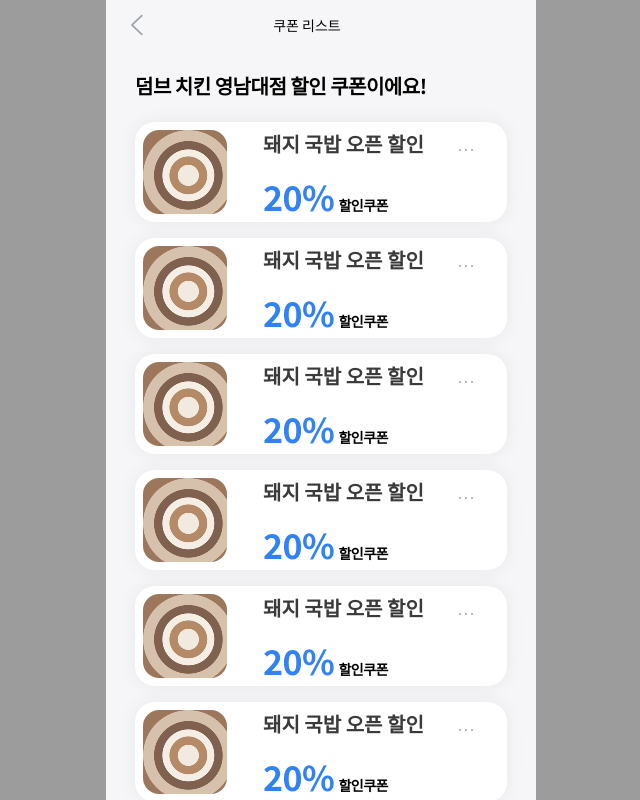
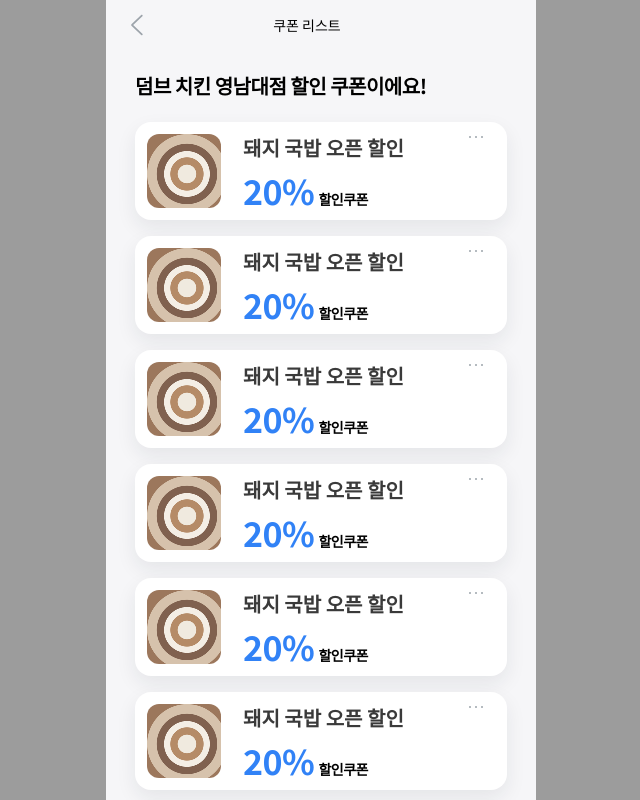
Before and after one commit to YU-Capstone-Design/All-Ligo-Web, a React (Vite) app: page /guest/coupons in a window 1280 px wide. Shown: the whole page, without its empty margins (319-959 px from the left). Built offline with nearby package versions, Linux system fonts and the light colour scheme; a web font is replaced by a local one.

Commit message:
fix : 게스트 쿠폰 목록 UI 수정

```diff
--- a/src/pages/GuestCouponList.jsx
+++ b/src/pages/GuestCouponList.jsx
@@ -43,7 +43,7 @@ const GuestCouponHeader = () => {
 };
 
 const CouponImage = ({ imageUrl }) => (
-  <div className="h-[84px] w-[84px] shrink-0 overflow-hidden rounded-[16px] bg-[#c8b29d]">
+  <div className="h-[74px] w-[74px] shrink-0 overflow-hidden rounded-[12px] bg-[#c8b29d]">
     {imageUrl ? (
       <img
         className="h-full w-full object-cover"
@@ -60,11 +60,11 @@ const CouponImage = ({ imageUrl }) => (
 );
 
 const CouponCard = ({ coupon }) => (
-  <article className="relative flex h-[100px] w-full items-start overflow-hidden rounded-[20px] bg-white p-[8px] shadow-[0_0_20px_rgba(0,0,0,0.06)]">
-    <div className="flex min-w-0 items-start gap-[36px] pr-[52px]">
+  <article className="relative flex h-[98px] w-full overflow-hidden rounded-[16px] bg-white p-[12px] shadow-[0_8px_20px_rgba(23,35,53,0.08)]">
+    <div className="flex min-w-0 flex-1 pr-[52px]">
       <CouponImage imageUrl={coupon.imageUrl} />
 
-      <div className="flex h-[84px] min-w-0 flex-1 flex-col justify-between">
+      <div className="ml-[22px] flex h-[74px] min-w-0 flex-1 flex-col justify-between">
         <h2 className="truncate text-[20px] font-bold leading-[28px] text-[#3A3A3A]">
           {coupon.title}
         </h2>
@@ -81,7 +81,7 @@ const CouponCard = ({ coupon }) => (
 
     <button
       type="button"
-      className="absolute right-[28px] top-[22px] flex h-[12px] w-[26px] items-center justify-center gap-[4px]"
+      className="absolute right-[18px] top-[4px] flex h-[22px] w-[26px] items-center justify-center gap-[4px]"
       aria-label="쿠폰 메뉴"
     >
       <span className="h-[2px] w-[2px] rounded-full bg-[#9DA4AB]" />
```
